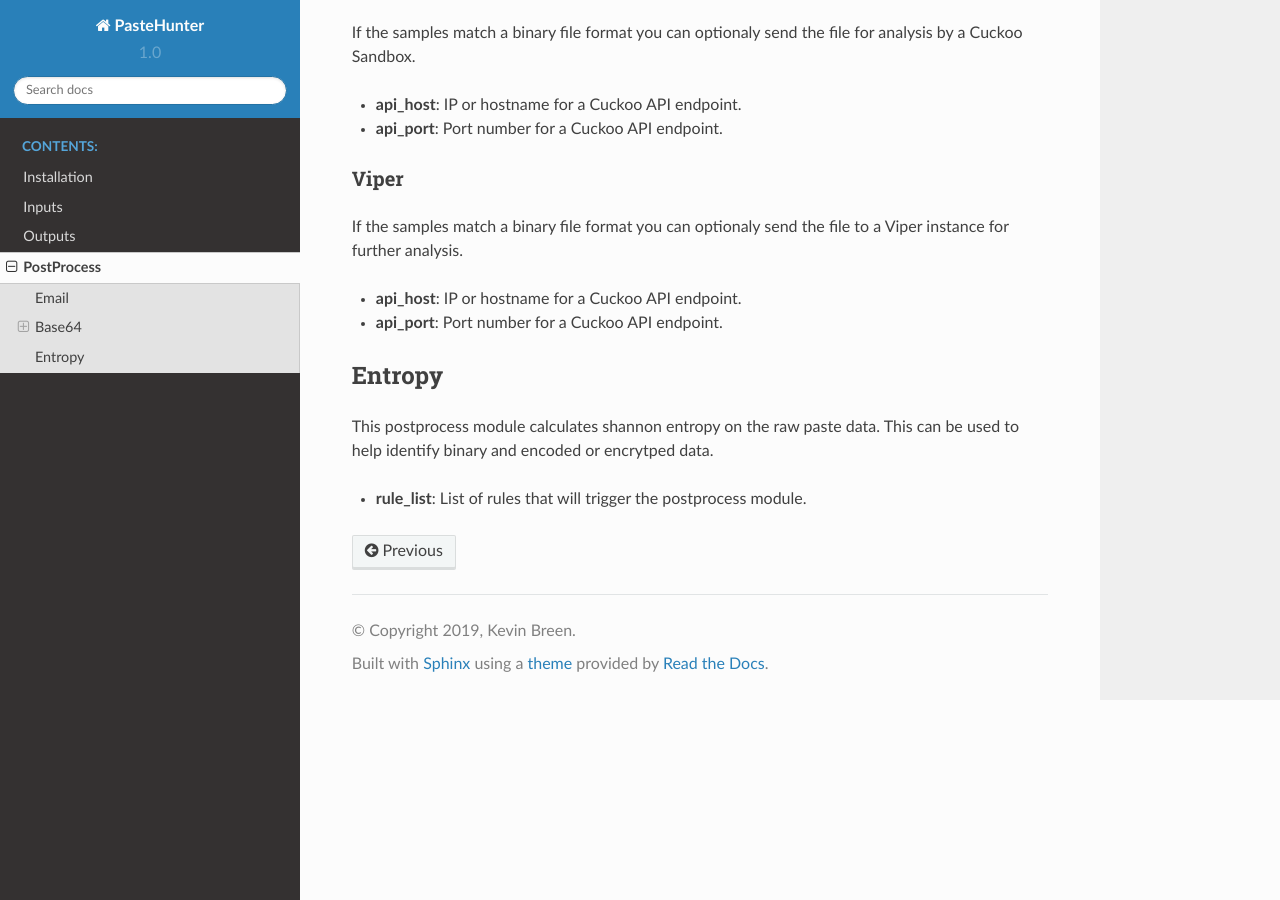
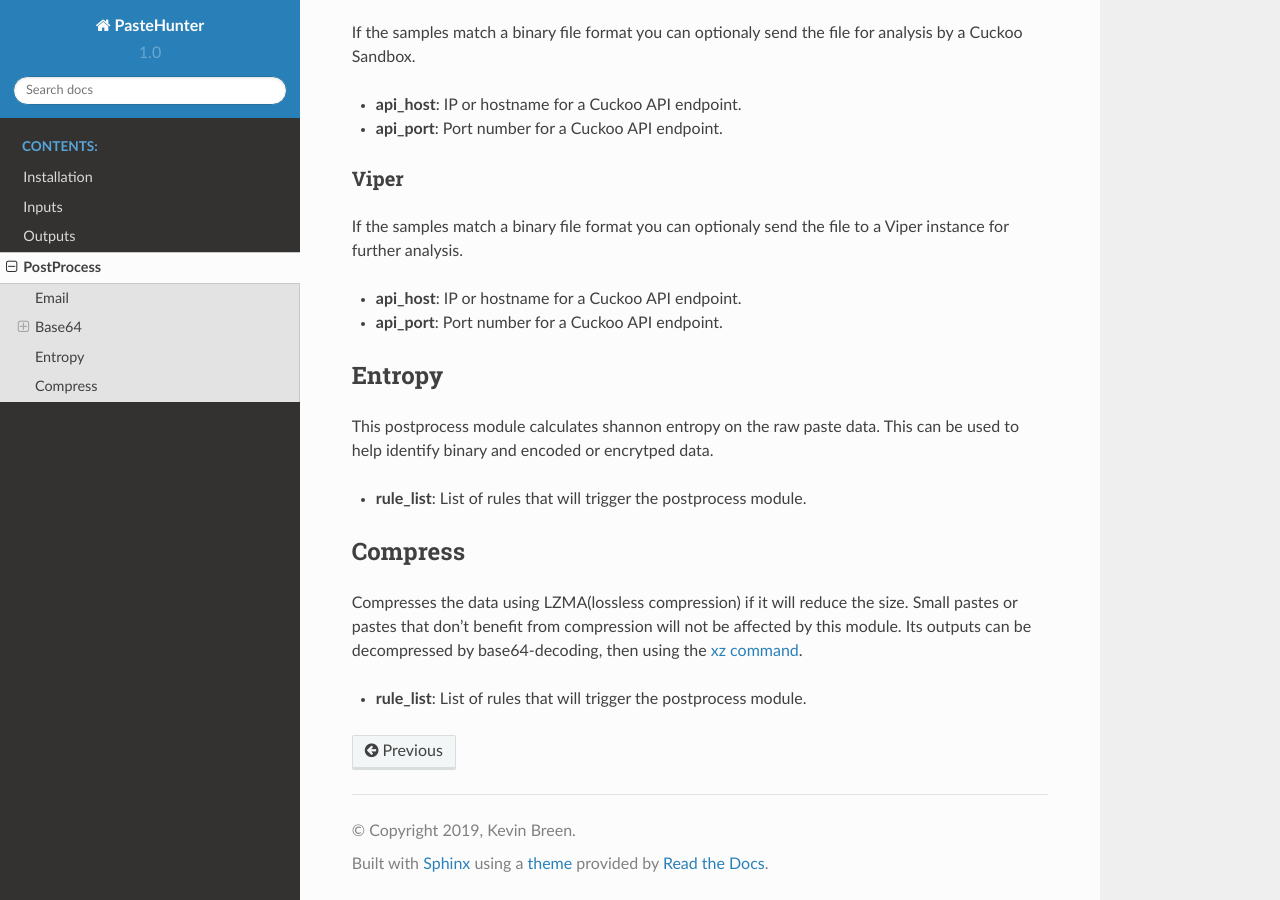
Before and after one commit to kevthehermit/PasteHunter, a Sphinx documentation site: the page built from docs/postprocess.rst, in a window 1280 px wide and 900 px high, scrolled down 877 px. Built offline with Sphinx 7.4.7 and the Read the Docs theme 2.0.0, drawn with Linux system fonts in a browser that asks for light colours.

Commit message:
Updated docs

```diff
--- a/docs/outputs.rst
+++ b/docs/outputs.rst
@@ -27,7 +27,6 @@ This output module will store each paste in a json file on disk. The name of the
 
 - **output_path**: Path on disk to store output files.
 - **store_raw**: Include the raw paste in the json file. False jsut stores metadata.
-- **compress_raw**: Compresses the data using LZMA if it will reduce the size. Can be decompressed by base64-decoding, then using the `xz command <https://www.systutorials.com/docs/linux/man/1-xz/>`_.
 - **encode_raw**: Ignored, Reserved for future usage.
 
 CSV
--- a/docs/postprocess.rst
+++ b/docs/postprocess.rst
@@ -51,3 +51,10 @@ Entropy
 This postprocess module calculates shannon entropy on the raw paste data. This can be used to help identify binary and encoded or encrytped data.
 
 - **rule_list**: List of rules that will trigger the postprocess module.
+
+Compress
+-------
+Compresses the data using LZMA(lossless compression) if it will reduce the size. Small pastes or pastes that don't benefit from compression will not be affected by this module.
+Its outputs can be decompressed by base64-decoding, then using the `xz command <https://www.systutorials.com/docs/linux/man/1-xz/>`_.
+
+- **rule_list**: List of rules that will trigger the postprocess module.
```
